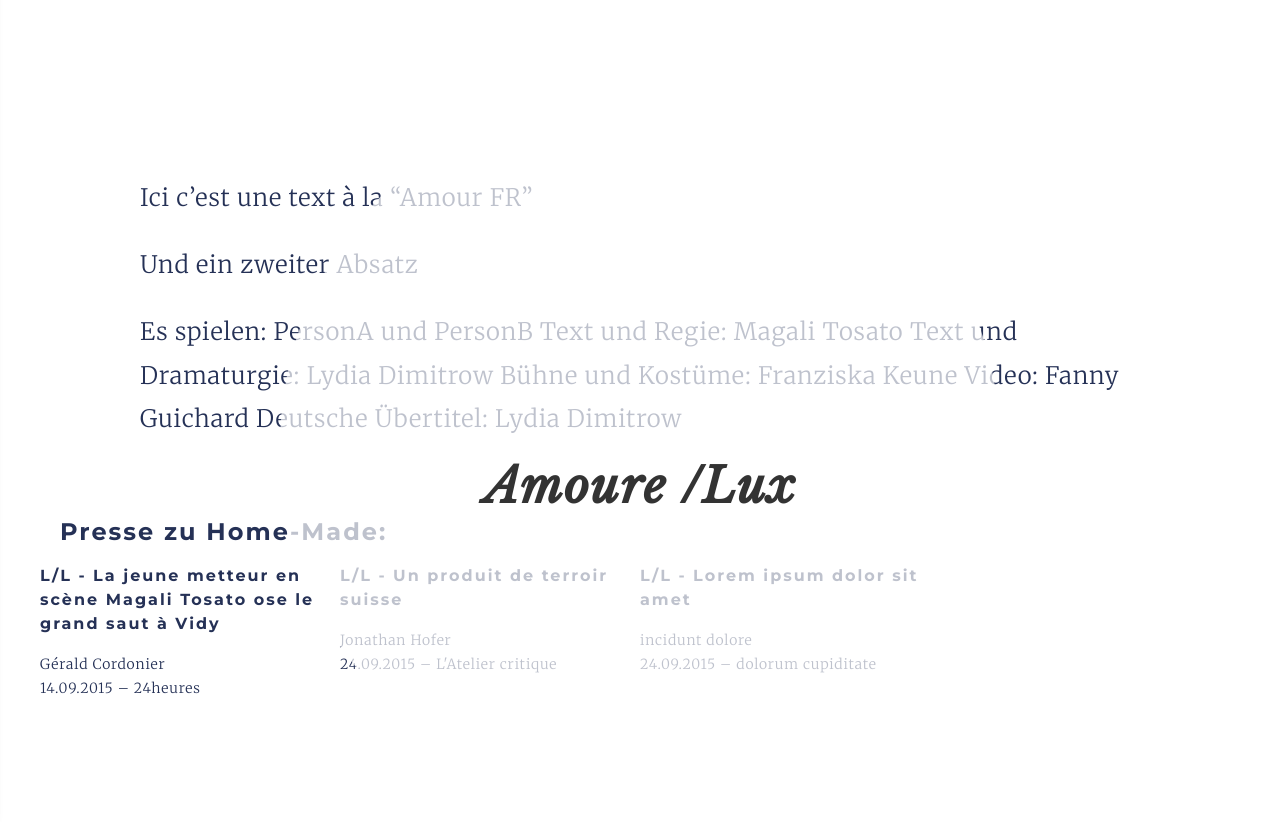
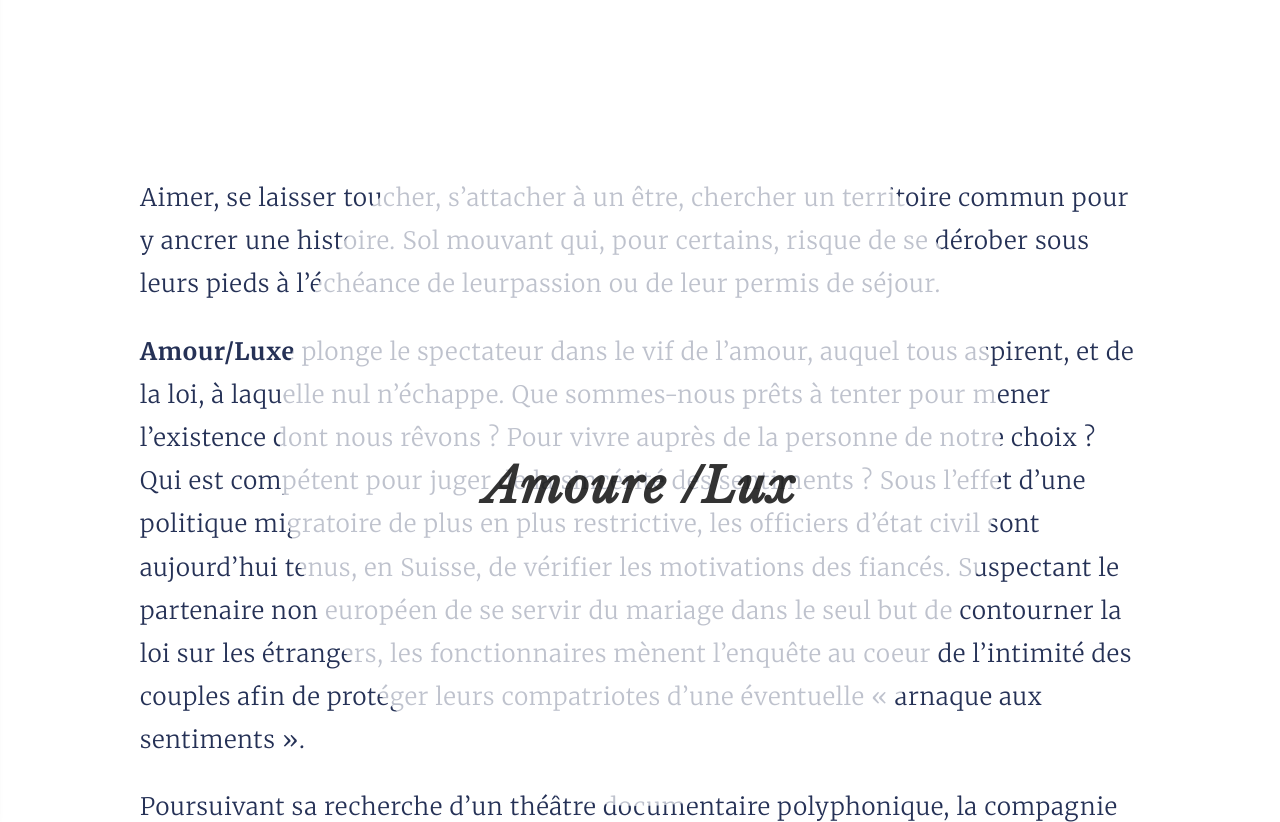
Before and after one commit to mikro-kit/mikro-kit.github.io, a Jekyll site: the page built from _projects/fr/amour.md, in a window 1280 px wide and 900 px high, scrolled down 826 px, cut to the strip 78-900 px from the top of the window. Built offline with Jekyll 4.4.1, drawn with Linux system fonts in a browser that asks for light colours; some of the changed text lies outside the part shown.

Commit message:
Update amour_01.md
Erster Text

```diff
--- a/_projects/fr/amour.md
+++ b/_projects/fr/amour.md
@@ -3,19 +3,34 @@ title: Amoure /Lux
 subtitle:
 ref: pr-amour
 image: amourluxe
-quote: Luxus/Liebe FR QUOTE
-speaker: Luxus/Liebe FR Speaker
+quote: Est-ce que l’amour a un potentiel utopique ?
+speaker: Amour/Luxe
 year: 2017
-location: Vidy, Berlin
+location: Théâtre de Vidy, Lausanne
 ---
 
-Ici c'est une text à la "Amour FR"
+Aimer, se laisser toucher, s’attacher à un être, chercher un territoire commun pour y ancrer une histoire. Sol mouvant qui, pour certains, risque de se dérober sous leurs pieds à l’échéance de leurpassion ou de leur permis de séjour.
 
-Und ein zweiter Absatz
+**Amour/Luxe** plonge le spectateur dans le vif de l’amour, auquel tous aspirent, et de la loi, à laquelle nul n’échappe. Que sommes-nous prêts à tenter pour mener l’existence dont nous rêvons ? Pour vivre auprès de la personne de notre choix ? Qui est compétent pour juger de la sincérité des sentiments ?
+Sous l’effet d’une politique migratoire de plus en plus restrictive, les officiers d’état civil sont aujourd’hui tenus, en Suisse, de vérifier les motivations des fiancés. Suspectant le partenaire non
+européen de se servir du mariage dans le seul but de contourner la loi sur les étrangers, les fonctionnaires mènent l’enquête au coeur de l’intimité des couples afin de protéger leurs compatriotes d’une éventuelle « arnaque aux sentiments ».
 
-Es spielen: PersonA und PersonB
-Text und Regie: Magali Tosato
-Text und Dramaturgie: Lydia Dimitrow
-Bühne und Kostüme: Franziska Keune
-Video: Fanny Guichard
-Deutsche Übertitel: Lydia Dimitrow
+Poursuivant sa recherche d’un théâtre documentaire polyphonique, la compagnie mikro-kit s’inspire d’entretiens menés avec des couples binationaux et des experts pour questionner nos représentations de l’amour romantique. Les péripéties bureaucratiques, sortes d’épreuves du feu destinées à distinguer les vrais et les faux couples, entrent en résonance avec le vécu des comédiens.
+Peut-on imaginer un lien plus puissant que l’amour pour s’inscrire dans le monde? **Amour/Luxe** célèbre avec poésie les ressources individuelles, la capacité des hommes et des femmes à briser ces mécaniques administratives, à trouver des alternatives pour défendre leurs choix et leur intégrité.
+
+**Avec:**
+Manuela Beltran Marulanda
+Charlotte Dumartheray
+Moanda Daddy Kamono
+Luis Alberto Rodriguez Martinez
+
+**Texte et mise en scène :** Magali Tosato
+**Texte et dramaturgie :** Lydia Dimitrow
+**Scénographie et costumes :** Franziska Keune
+**Musique :** Hans Block
+**Lumière :** Christophe Glanzmann
+**Assistanat à la mise en scène :** Jean-Daniel Piguet
+
+**Training d'Acteur (TAC) :** Inez Cierna
+
+Première le 28.02.2017 / Théâtre de Vidy Lausanne
```
